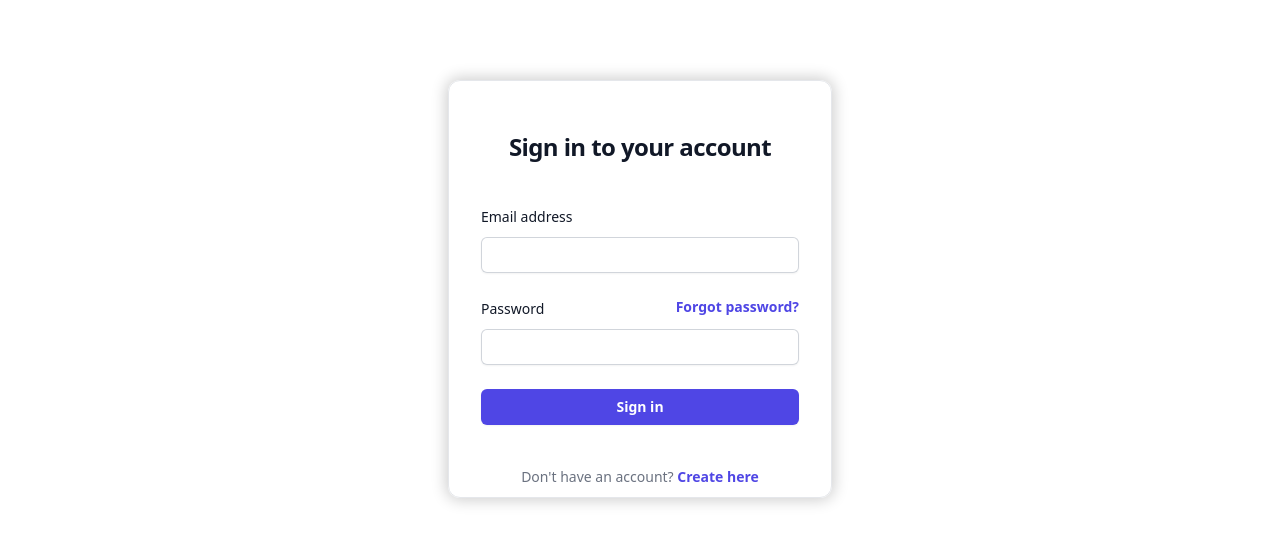
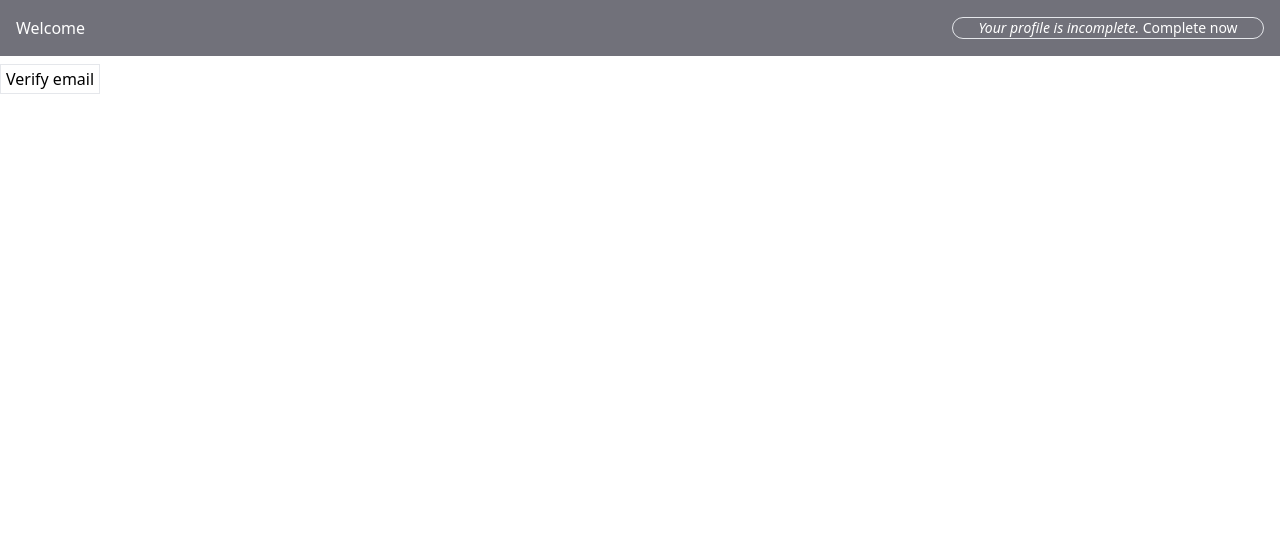
Before and after one commit to gyandors/Rexpenses, a React (Vite) app: page /profile in a window 1280 px wide. Before the commit this address led to /auth. Shown: the top 544 px of the page. Built offline with nearby package versions, Linux system fonts and the light colour scheme; sample sign-in values are in the browser's storage.

Commit message:
Sending verification link to the user email for verification

```diff
--- a/src/components/Auth/AuthForm.jsx
+++ b/src/components/Auth/AuthForm.jsx
@@ -33,7 +33,8 @@ export default function AuthForm() {
           }
         )
         .then((response) => {
-          authCtx.login(response.data.idToken);
+          authCtx.login(response.data.idToken, response.data.displayName);
+          console.log(response.data);
           history.replace('/profile');
         })
         .catch((error) => {
@@ -67,7 +68,13 @@ export default function AuthForm() {
           const data = await response.json();
 
           if (response.ok) {
-            alert('Your account is successfully created');
+            alert(
+              'Your account is successfully created. Taking you to login page'
+            );
+            emailRef.current.value = '';
+            passwordRef.current.value = '';
+            confirmPasswordRef.current.value = '';
+            setHaveAccount(true);
           } else {
             throw new Error(data.error.message);
           }
@@ -79,14 +86,14 @@ export default function AuthForm() {
   }
 
   return (
-    <div className="border rounded-xl shadow-[0px_0px_15px_2px_rgba(0,0,0,0.2)]  flex min-h-full flex-col justify-center w-96 m-auto p-2 lg:px-8">
-      <div className="sm:mx-auto sm:w-full sm:max-w-sm">
+    <div className="flex flex-col justify-center pt-8">
+      <div className="w-11/12 mt-10 mx-auto sm:w-full sm:max-w-sm">
         <h2 className="mt-10 text-center text-2xl font-bold leading-9 tracking-tight text-gray-900">
           {haveAccount ? 'Sign in to your account' : 'Create new account'}
         </h2>
       </div>
 
-      <div className="mt-10 sm:mx-auto sm:w-full sm:max-w-sm">
+      <div className="w-11/12 mt-10 mx-auto sm:w-full sm:max-w-sm">
         <form className="space-y-6" onSubmit={handleFormSubmit}>
           <div>
             <label
@@ -108,7 +115,7 @@ export default function AuthForm() {
             <div className=" flex justify-between">
               <label
                 htmlFor="password"
-                className="block text-sm font-medium leading-6 text-gray-900"
+                className="block flex-grow text-sm font-medium leading-6 text-gray-900"
               >
                 Password
               </label>
--- a/src/components/Header/Header.jsx
+++ b/src/components/Header/Header.jsx
@@ -2,7 +2,7 @@ import Navigation from './Navigation';
 
 export default function Header() {
   return (
-    <header>
+    <header className="mb-12">
       <Navigation />
     </header>
   );
--- a/src/components/Header/Navigation.jsx
+++ b/src/components/Header/Navigation.jsx
@@ -1,3 +1,3 @@
 export default function Navigation() {
-  return <nav className=""></nav>;
+  return <nav className=" w-full bg-slate-400 h-8 fixed top-0 left-0"></nav>;
 }
--- a/src/components/Profile/Profile.jsx
+++ b/src/components/Profile/Profile.jsx
@@ -1,20 +1,20 @@
-import { useState } from 'react';
+import { useState, useContext } from 'react';
+import axios from 'axios';
 
 import ProfileForm from './ProfileForm';
+import AuthContext from '../../context/AuthContext';
 
 export default function Profile() {
   const [updateProfile, setUpdateProfile] = useState(false);
 
-  function handleCloseForm() {
-    setUpdateProfile(false);
-  }
+  const authCtx = useContext(AuthContext);
 
   return (
     <>
       <header>
-        <div>
-          <h1>Welcome to Expense Tracker</h1>
-          <div>
+        <div className="flex justify-between items-center bg-zinc-500 text-white p-4">
+          <h1>Welcome {authCtx.displayName}</h1>
+          <div className=" w-1/4 text-sm border rounded-3xl px-6 text-center">
             <i>
               {!updateProfile
                 ? 'Your profile is incomplete.'
@@ -28,7 +28,33 @@ export default function Profile() {
           </div>
         </div>
       </header>
-      {updateProfile && <ProfileForm onCloseForm={handleCloseForm} />}
+      <main className="mt-2">
+        <button
+          className="border px-[5px] py-[2px]"
+          onClick={() => {
+            console.log('click');
+            axios
+              .post(
+                'https://identitytoolkit.googleapis.com/v1/accounts:sendOobCode?key=AIzaSyBg6MckZid33tefjT5QYDu_ZX5ly5OE3LQ',
+                {
+                  requestType: 'VERIFY_EMAIL',
+                  idToken: authCtx.idToken,
+                }
+              )
+              .then((response) => {
+                console.log(response);
+              })
+              .catch((error) => {
+                console.log(error);
+              });
+          }}
+        >
+          Verify email
+        </button>
+        {updateProfile && (
+          <ProfileForm onCloseForm={() => setUpdateProfile(false)} />
+        )}
+      </main>
     </>
   );
 }
--- a/src/components/Profile/ProfileForm.jsx
+++ b/src/components/Profile/ProfileForm.jsx
@@ -1,5 +1,5 @@
 /* eslint-disable react/prop-types */
-import { useRef, useContext, useEffect, useCallback } from 'react';
+import { useRef, useContext, useEffect, useCallback, useState } from 'react';
 
 import axios from 'axios';
 
@@ -11,25 +11,33 @@ export default function ProfileForm(props) {
 
   const authCtx = useContext(AuthContext);
 
+  const [editing, setEditing] = useState(false);
+
   function handleFormSubmit(event) {
     event.preventDefault();
 
+    setEditing(true);
+
+    if (editing) {
+      console.log('editing');
       axios
         .post(
           'https://identitytoolkit.googleapis.com/v1/accounts:update?key=AIzaSyBg6MckZid33tefjT5QYDu_ZX5ly5OE3LQ',
           {
-          idToken: authCtx.token,
+            idToken: authCtx.idToken,
             displayName: nameRef.current.value,
             photoUrl: photoRef.current.value,
           }
         )
         .then((response) => {
           console.log(response);
-        props.onCloseForm();
+          // props.onCloseForm();
+          setEditing(false);
         })
         .catch((error) => {
           console.log(error);
         });
+    }
   }
 
   const fetchData = useCallback(async () => {
@@ -38,7 +46,7 @@ export default function ProfileForm(props) {
         'https://identitytoolkit.googleapis.com/v1/accounts:lookup?key=AIzaSyBg6MckZid33tefjT5QYDu_ZX5ly5OE3LQ',
         {
           method: 'POST',
-          body: JSON.stringify({ idToken: authCtx.token }),
+          body: JSON.stringify({ idToken: authCtx.idToken }),
           headers: {
             'Content-Type': 'application/json',
           },
@@ -46,6 +54,8 @@ export default function ProfileForm(props) {
       );
 
       const data = await response.json();
+      console.log(response);
+      console.log(data);
 
       if (response.ok) {
         if (data.users[0].displayName) {
@@ -64,26 +74,63 @@ export default function ProfileForm(props) {
     } catch (error) {
       alert(error.message);
     }
-  }, [authCtx.token]);
+  }, [authCtx.idToken]);
 
   useEffect(() => {
     fetchData();
   }, [fetchData]);
 
   return (
-    <form onSubmit={handleFormSubmit}>
-      <h1>Update Profile</h1>
+    <form
+      className=" flex flex-col gap-4 max-w-96 m-auto mt-4 p-2 border-2"
+      onSubmit={handleFormSubmit}
+    >
+      <h1 className=" text-xl font-bold">Update Profile</h1>
 
-      <label htmlFor="name">Full Name:</label>
-      <input type="text" id="name" ref={nameRef} />
+      <div className=" mb-2">
+        <label className=" block text-sm font-semibold" htmlFor="name">
+          Full Name:
+        </label>
+        <input
+          className="border rounded border-indigo-700 p-[3px] mt-1 w-full"
+          type="text"
+          id="name"
+          ref={nameRef}
+          disabled={!editing}
+        />
+      </div>
 
-      <label htmlFor="photo">Profile Photo URL:</label>
-      <input type="url" id="photo" ref={photoRef} />
+      <div className=" mb-2">
+        <label className=" block text-sm font-semibold" htmlFor="photo">
+          Profile Photo URL:
+        </label>
+        <input
+          className="border rounded border-indigo-700 p-[3px] mt-1 w-full"
+          type="url"
+          id="photo"
+          ref={photoRef}
+          disabled={!editing}
+        />
+      </div>
 
-      <button type="submit">Update</button>
-      <button type="cancel" onClick={() => props.onCloseForm()}>
+      <div>
+        <button className="border px-[5px] py-[2px]" type="submit">
+          {!editing ? 'Edit' : 'Update'}
+        </button>
+
+        {editing && (
+          <button
+            className=" ml-[5px] border px-[5px] py-[2px]"
+            type="cancel"
+            onClick={() => {
+              setEditing(false);
+              props.onCloseForm();
+            }}
+          >
             Cancel
           </button>
+        )}
+      </div>
     </form>
   );
 }
--- a/src/context/AuthContext.jsx
+++ b/src/context/AuthContext.jsx
@@ -6,17 +6,24 @@ const AuthContext = createContext();
 export default AuthContext;
 
 export function AuthContextProvider({ children }) {
-  const [token, setToken] = useState(localStorage.getItem('token'));
+  const [idToken, setIdToken] = useState(localStorage.getItem('idToken'));
 
-  const loggedIn = !!token;
+  const [displayName, setDisplayName] = useState(
+    localStorage.getItem('displayName')
+  );
 
-  function handleLogin(token) {
-    setToken(token);
-    localStorage.setItem('token', token);
+  const loggedIn = !!idToken;
+
+  function handleLogin(idToken, displayName) {
+    setDisplayName(displayName);
+    setIdToken(idToken);
+    localStorage.setItem('idToken', idToken);
+    localStorage.setItem('displayName', displayName);
   }
 
   const authCtxValue = {
-    token: token,
+    displayName: displayName,
+    idToken: idToken,
     loggedIn: loggedIn,
     login: handleLogin,
   };
--- a/src/pages/AuthPage.jsx
+++ b/src/pages/AuthPage.jsx
@@ -2,7 +2,7 @@ import AuthForm from '../components/Auth/AuthForm';
 
 export default function AuthPage() {
   return (
-    <main className="mt-20">
+    <main>
       <AuthForm />
     </main>
   );
```
Lines whose indentation alone changed are shown as unchanged.
